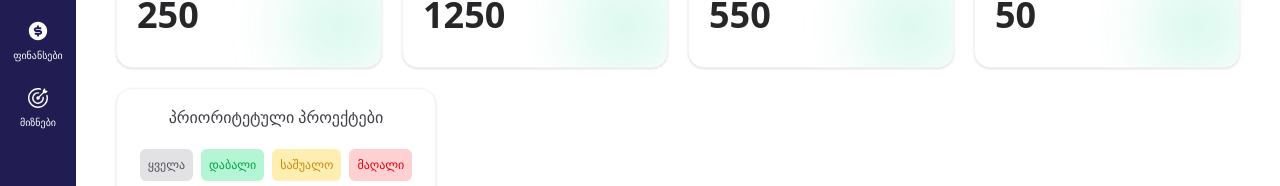
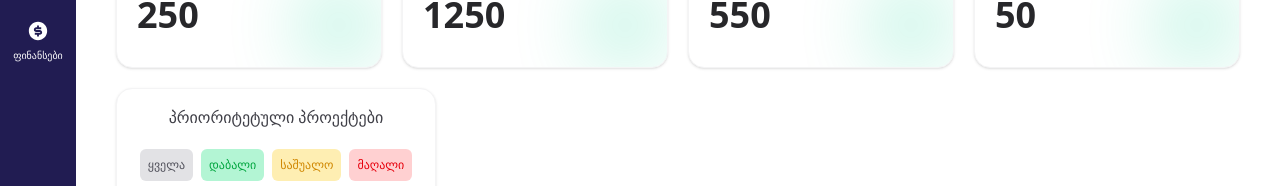
Before and after one commit to 4RN1/AT-Managment, a Next.js app: page / in a window 1280 px wide. Shown: the part 192-378 px from the top of the page. Built offline with nearby package versions, Linux system fonts and the light colour scheme.

Commit message:
feat: view description modal

```diff
--- a/components/navigation/Sidebar.jsx
+++ b/components/navigation/Sidebar.jsx
@@ -18,11 +18,6 @@ const navLinks = [
     link:"/deals" ,
     icon:RiMoneyDollarCircleFill
   },
-  { name:"მიზნები",
-    link:"/goals" ,
-    icon:GoGoal
-  },
-
 ]
 
 const Sidebar = () => {
--- /dev/null
+++ b/components/tasks-page/DescViewModal.jsx
@@ -0,0 +1,10 @@
+"use client"
+import React from 'react'
+
+const DescViewModal = ({onOpen, onClose}) => {
+  return (
+    <div>DescViewModal</div>
+  )
+}
+
+export default DescViewModal
```
